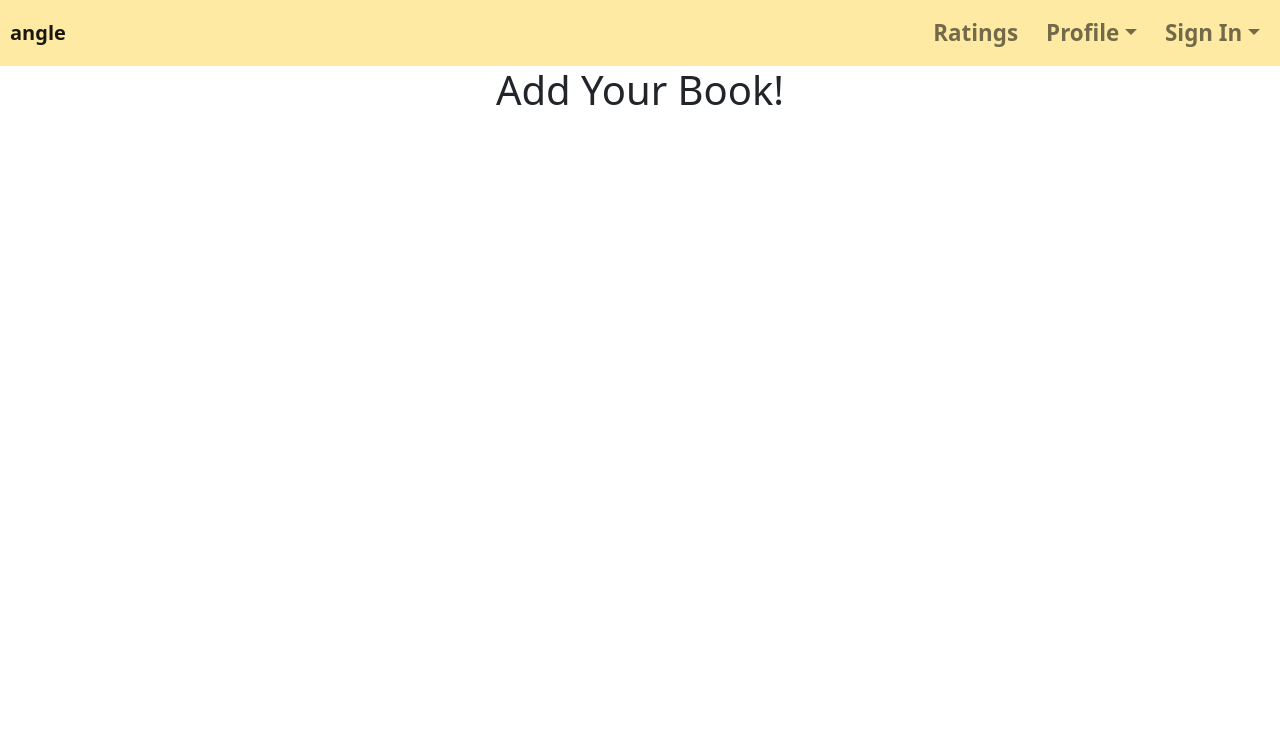
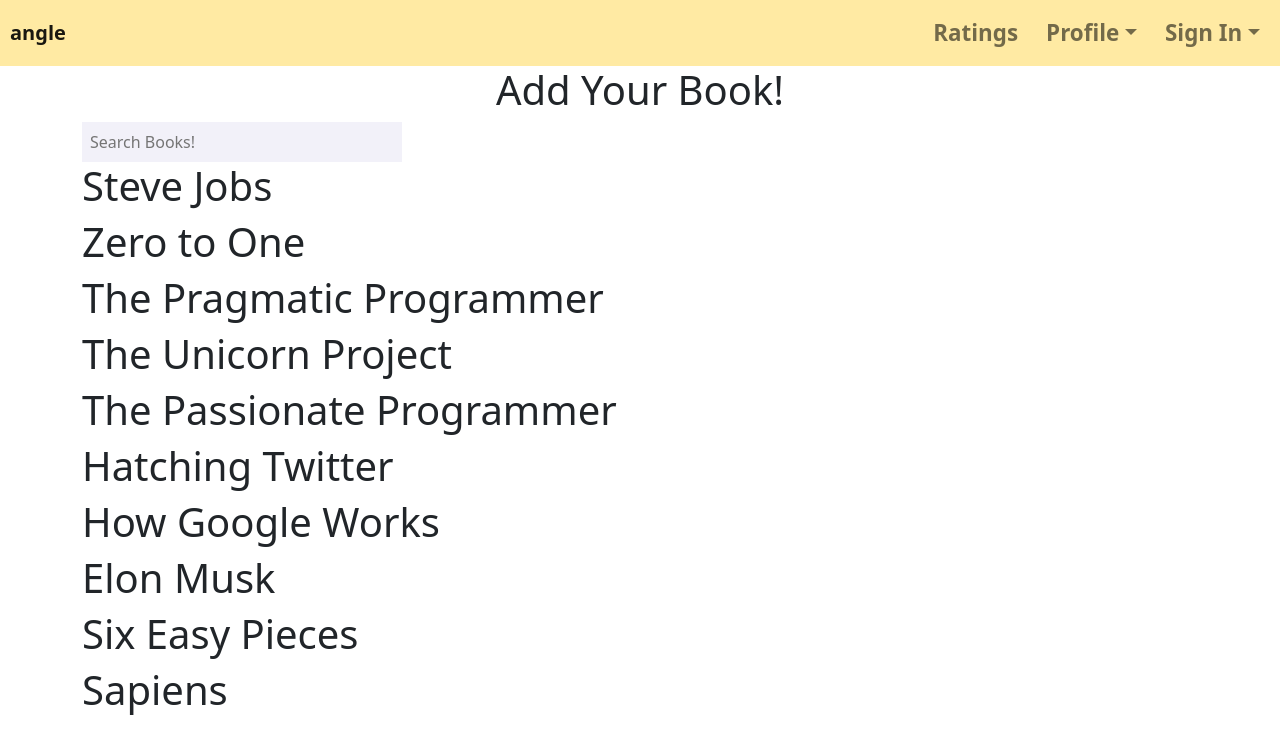
Before and after one commit to nanarboursal/Angle, a React (Create React App) app in the folder angle-ui/: page /addbook in a window 1280 px wide. Shown: the top 754 px of the page. Built offline with nearby package versions, Linux system fonts and the light colour scheme.

Commit message:
started search bar functionality

```diff
--- /dev/null
+++ b/angle-ui/src/Components/SearchBar/SearchBar.js
@@ -0,0 +1,21 @@
+import React from "react";
+
+const SearchBar = ({ keyword, setKeyword }) => {
+  const BarStyling = {
+    width: "20rem",
+    background: "#F2F1F9",
+    border: "none",
+    padding: "0.5rem"
+  };
+  return (
+    <input
+      style={BarStyling}
+      key="random1"
+      value={keyword}
+      placeholder={"Search Books!"}
+      onChange={e => setKeyword(e.target.value)}
+    />
+  );
+};
+
+export default SearchBar;
--- a/angle-ui/src/Pages/AddBook/AddBook.js
+++ b/angle-ui/src/Pages/AddBook/AddBook.js
@@ -1,9 +1,23 @@
-import React from "react";
+import React, { useState, useEffect } from "react";
 import { Button, Container, Row, Col } from "reactstrap";
-
+import { data } from "./books.json";
+import SearchBar from "../../Components/SearchBar/SearchBar";
+import BookList from "./BookList";
 import "./add-book.css";
 
 export default function AddBook() {
+  const [input, setInput] = useState("");
+  const [bookListDefault, setBookListDefault] = useState(data);
+  const [bookList, setBookList] = useState(data);
+
+  const updateInput = async (input) => {
+    const filtered = bookListDefault.filter(book => {
+      return book.title.toLowerCase().includes(input.toLowerCase());
+    });
+    setInput(input);
+    setBookList(filtered);
+  };
+
   return (
     <div>
       <Container>
@@ -12,6 +26,16 @@
             <h1>Add Your Book!</h1>
           </Col>
         </Row>
+        <Row>
+          <Col>
+            <SearchBar input={input} onChange={updateInput} />
+          </Col>
+        </Row>
+        <Row>
+          <Col>
+          <BookList bookList={bookList}/>
+          </Col>
+        </Row>
       </Container>
     </div>
   );
--- /dev/null
+++ b/angle-ui/src/Pages/AddBook/BookList.js
@@ -0,0 +1,20 @@
+import React from "react";
+
+const BookList = ({ bookList = [] }) => {
+  return (
+    <>
+      {bookList.map((data, index) => {
+        if (data) {
+          return (
+            <div key={data.title}>
+              <h1>{data.title}</h1>
+            </div>
+          );
+        }
+        return null;
+      })}
+    </>
+  );
+};
+
+export default BookList;
--- /dev/null
+++ b/angle-ui/src/Pages/AddBook/books.json
@@ -0,0 +1,64 @@
+{
+    "data":[
+        {
+            "title": "Steve Jobs",
+            "image": "https://images-na.ssl-images-amazon.com/images/I/41dKkez-1rL._SX326_BO1,204,203,200_.jpg",
+            "author": "Walter Isaacson",
+            "url": "https://www.amazon.com/Steve-Jobs-Walter-Isaacson/dp/1451648537"
+          },
+          {
+            "title": "Zero to One",
+            "image": "https://images-na.ssl-images-amazon.com/images/I/4137OkbPQ4L._SX331_BO1,204,203,200_.jpg",
+            "author": "Peter Thiel, Blake Masters",
+            "url": "https://www.amazon.com/Zero-One-Notes-Startups-Future/dp/0804139296"
+          },
+          {
+            "title": "The Pragmatic Programmer",
+            "image": "https://images-na.ssl-images-amazon.com/images/I/51cUVaBWZzL._SX380_BO1,204,203,200_.jpg",
+            "author": "David Thomas, Andrew Hunt",
+            "url": "https://www.amazon.com/Pragmatic-Programmer-journey-mastery-Anniversary/dp/0135957052"
+          },
+          {
+            "title": "The Unicorn Project",
+            "image": "https://images-na.ssl-images-amazon.com/images/I/51A4T36jisL._SX334_BO1,204,203,200_.jpg",
+            "author": "Gene Kim",
+            "url": "https://www.amazon.com/Unicorn-Project-Developers-Disruption-Thriving/dp/1942788762"
+          },
+          {
+            "title": "The Passionate Programmer",
+            "image": "https://images-na.ssl-images-amazon.com/images/I/51m3yzmDFCL._SX331_BO1,204,203,200_.jpg",
+            "author": "Chad Fowler",
+            "url": "https://www.amazon.com/Passionate-Programmer-Remarkable-Development-Pragmatic-ebook/dp/B00AYQNR5U"
+          },
+          {
+            "title": "Hatching Twitter",
+            "image": "https://m.media-amazon.com/images/I/51YUkI5ZQ-L.jpg",
+            "author": "Nick Bilton",
+            "url": "https://www.amazon.com/Hatching-Twitter-Story-Friendship-Betrayal-ebook/dp/B00CDUVSQ0"
+          },
+          {
+            "title": "How Google Works",
+            "image": "https://images-na.ssl-images-amazon.com/images/I/31Xc+yFta0L._SX327_BO1,204,203,200_.jpg",
+            "author": "Eric Schmidt, Jonathan Rosenberg",
+            "url": "https://www.amazon.com/How-Google-Works-Eric-Schmidt/dp/1455582328"
+          },
+          {
+            "title": "Elon Musk",
+            "image": "https://m.media-amazon.com/images/I/51tw6UjHpDL.jpg",
+            "author": "Ashlee Vance",
+            "url": "https://www.amazon.com/Elon-Musk-SpaceX-Fantastic-Future-ebook/dp/B00KVI76ZS"
+          },
+          {
+            "title": "Six Easy Pieces",
+            "image": "https://m.media-amazon.com/images/I/51E53HCUKVL.jpg",
+            "author": "Richard P. Feynman",
+            "url": "https://www.amazon.com/Six-Easy-Pieces-Essentials-Explained-ebook/dp/B004OVEYNU"
+          },
+          {
+            "title": "Sapiens",
+            "image": "https://m.media-amazon.com/images/I/51Sn8PEXwcL.jpg",
+            "author": "Yuval Noah Harari",
+            "url": "https://www.amazon.com/Sapiens-Humankind-Yuval-Noah-Harari-ebook/dp/B00ICN066A"
+          }
+    ]
+}
```
Lines whose indentation alone changed are shown as unchanged.
